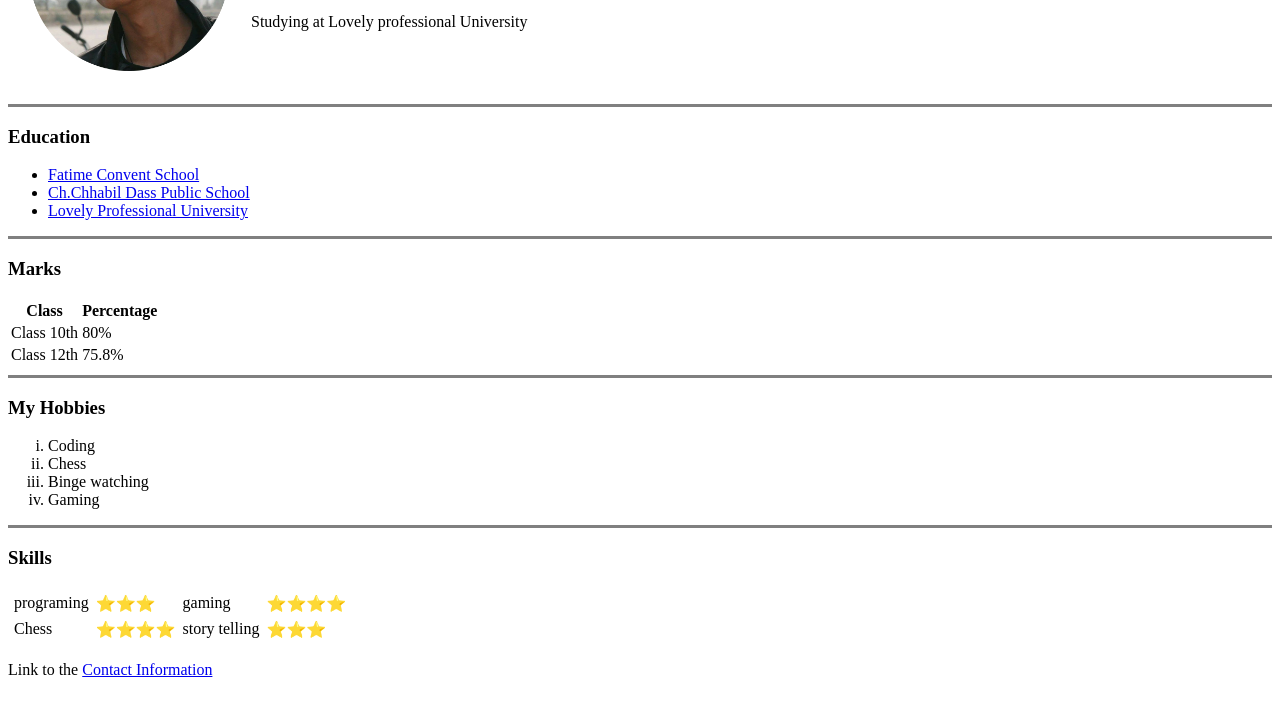
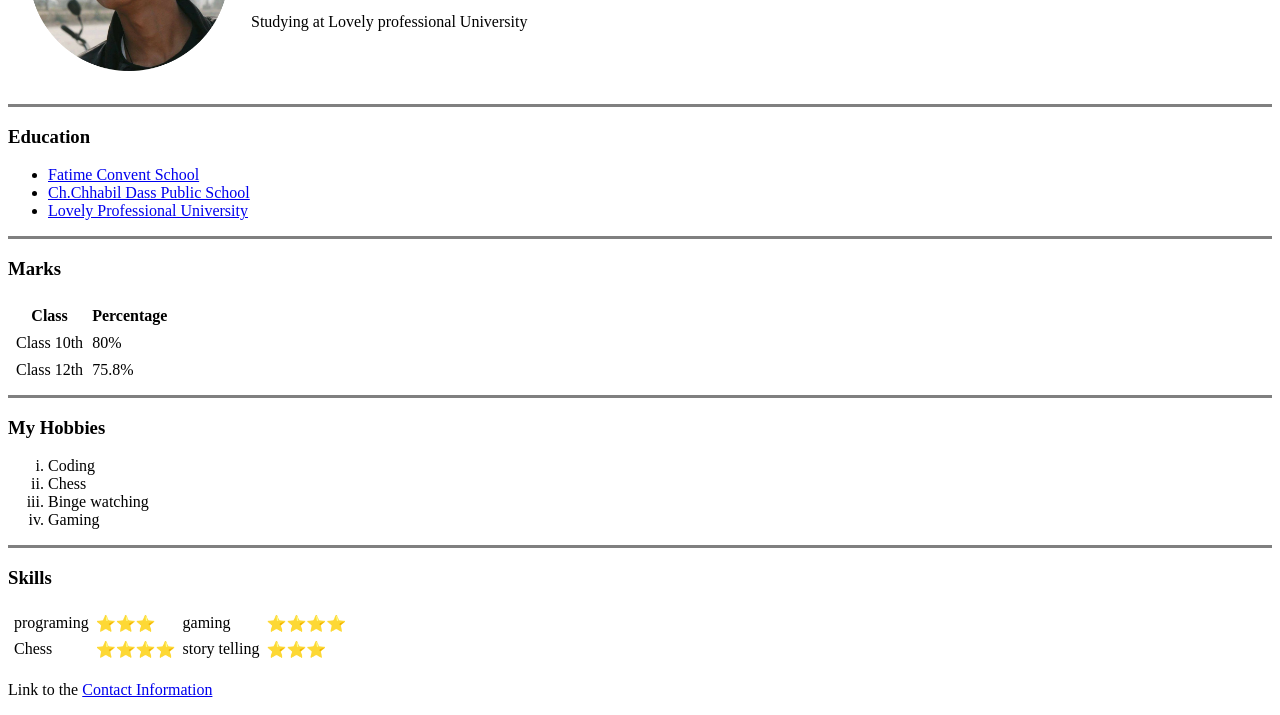
Before and after one commit to AayushShuk1a/CV, a plain HTML site: page index.html in a window 1280 px wide. Shown: the part 158-873 px from the top of the page. Drawn offline with Linux system fonts and the light colour scheme.

Commit message:
Update index.html

```diff
--- a/index.html
+++ b/index.html
@@ -25,7 +25,7 @@
   </ul>
   <hr size="3" noshade>
   <h3>Marks</h3>
-  <table cellspacing="2">
+  <table cellspacing="7">
     <thead>
       <th>Class</th>
       <th>Percentage</th>
```
